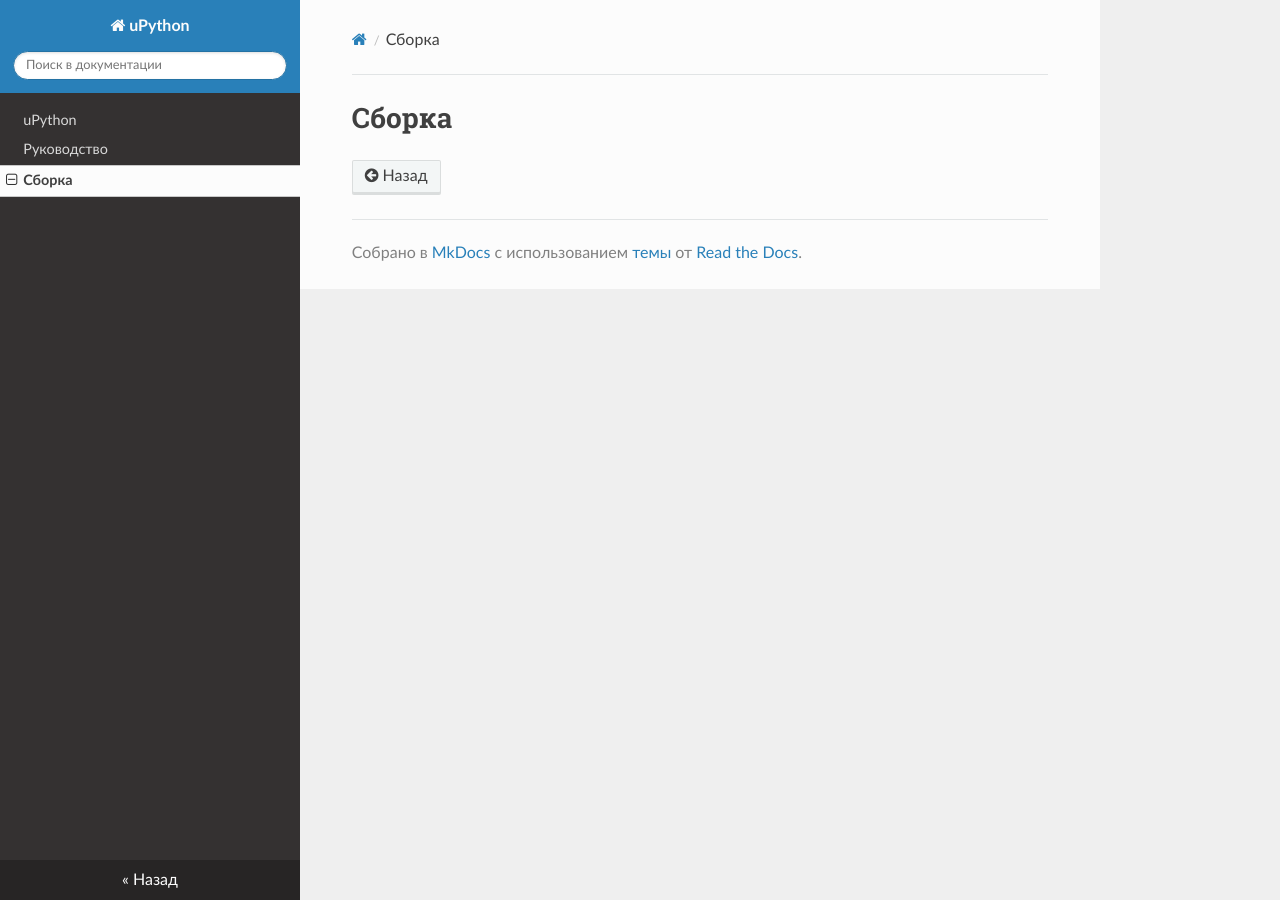
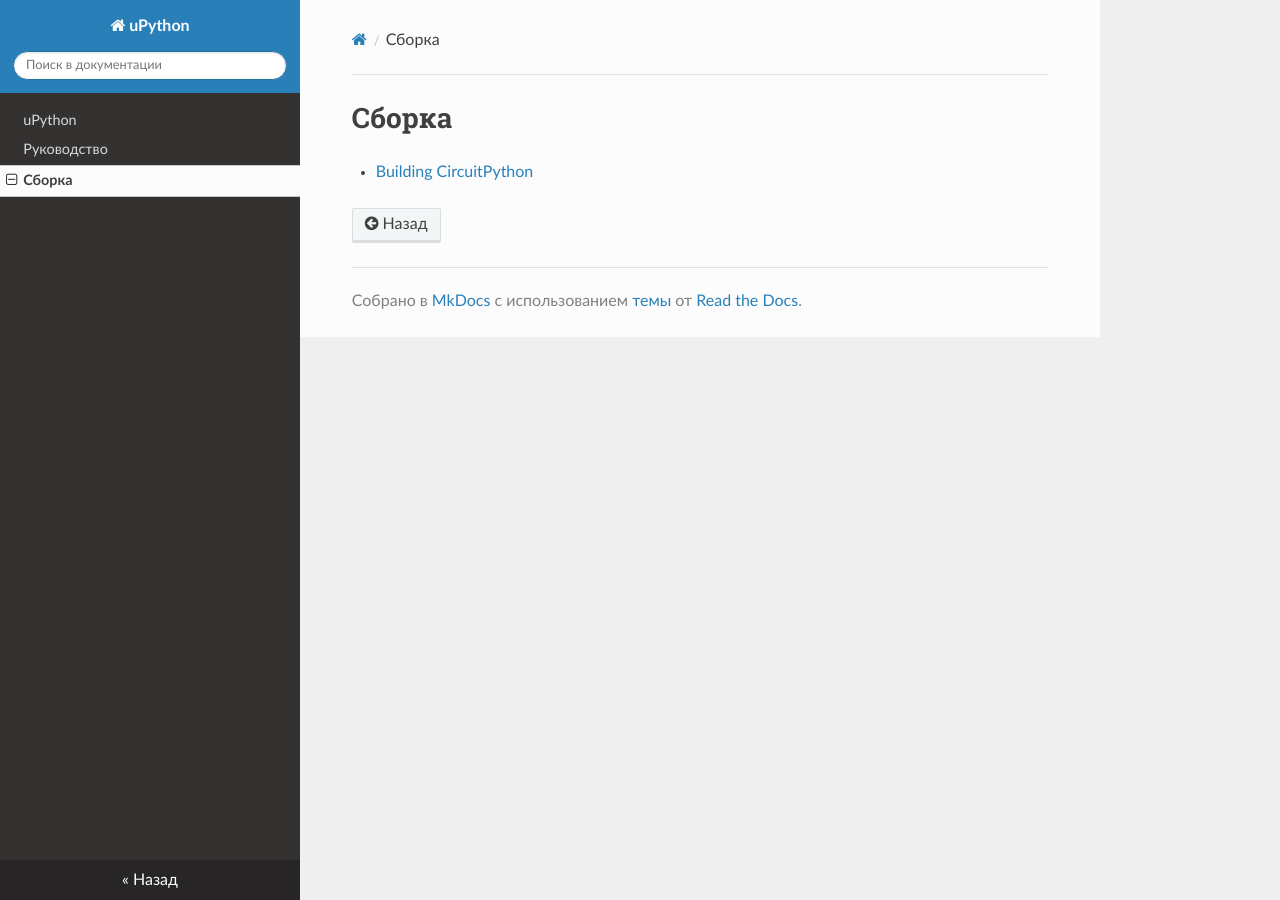
Before and after one commit to akhud78/upython, an MkDocs documentation site: the page built from docs/building.md, in a window 1280 px wide. Built offline with MkDocs 1.6.1, drawn with Linux system fonts in a browser that asks for light colours; nearby versions of some CDN libraries.

Commit message:
building

```diff
--- a/docs/building.md
+++ b/docs/building.md
@@ -1 +1,3 @@
 # Сборка
+
+- [Building CircuitPython](https://docs.circuitpython.org/en/latest/BUILDING.html)
```
